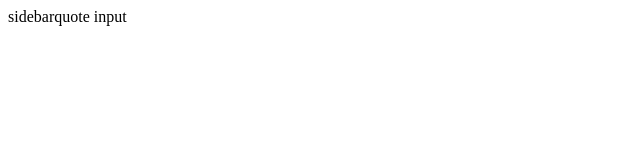
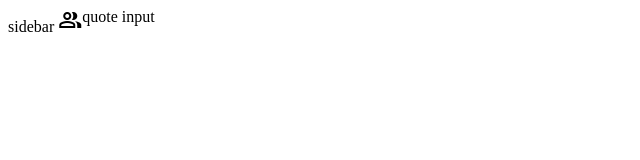
Before and after one commit to serser322/dada-quotation-generator, a Vue app: page /source-input in a window 1280 px wide. Shown: the top 160 px of the page, without its empty margins (0-640 px from the left). Built offline with nearby package versions, Linux system fonts and the light colour scheme.

Commit message:
feat:layout

```diff
--- a/src/components/Sidebar.vue
+++ b/src/components/Sidebar.vue
@@ -1,6 +1,7 @@
 <template>
   <aside>
     sidebar
+    <span class="material-symbols-outlined">group</span>
   </aside>
 </template>
 
--- a/src/main.js
+++ b/src/main.js
@@ -2,5 +2,4 @@ import { createApp } from 'vue'
 import App from './App.vue'
 import { router } from './router'
 
-
 createApp(App).use(router).mount('#app')
--- a/src/router/index.js
+++ b/src/router/index.js
@@ -1,6 +1,7 @@
 import { createRouter, createWebHistory } from 'vue-router'
 
-export const router = createRouter({
+export const router = createRouter(
+  {
     history: createWebHistory(),
     routes: [
       {
@@ -19,4 +20,5 @@ export const router = createRouter({
         component: () => import('../views/SourceInput.vue')
       }
     ]
-})
+  }
+)
--- a/src/views/SourceInput.vue
+++ b/src/views/SourceInput.vue
@@ -6,7 +6,7 @@
 
 <script>
 export default {
-  name:'QuoteInput'
+  name: 'QuoteInput'
 }
 </script>
 
--- a/vite.config.js
+++ b/vite.config.js
@@ -3,5 +3,5 @@ import vue from '@vitejs/plugin-vue'
 
 // https://vitejs.dev/config/
 export default defineConfig({
-  plugins: [vue()],
+  plugins: [vue()]
 })
```
Also changed, not shown: .eslintrc.cjs. Lines whose indentation alone changed are shown as unchanged.
